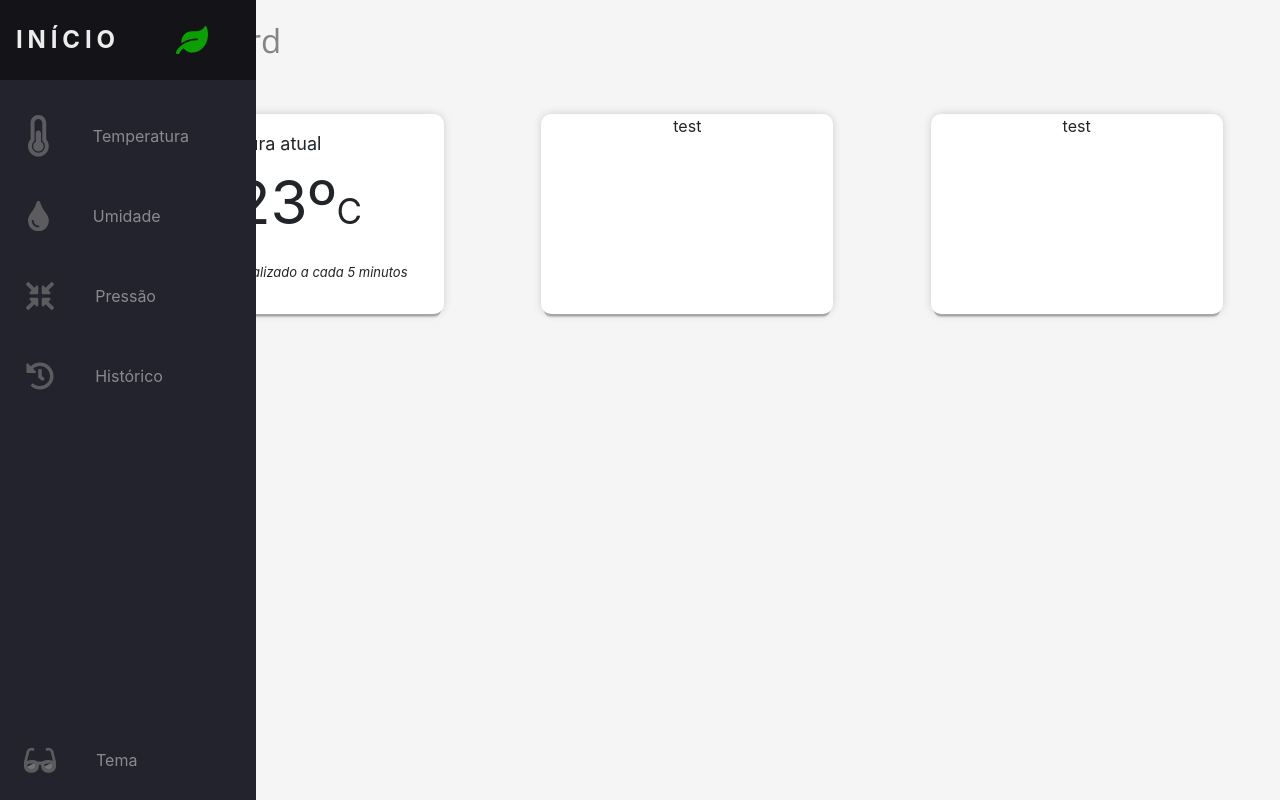
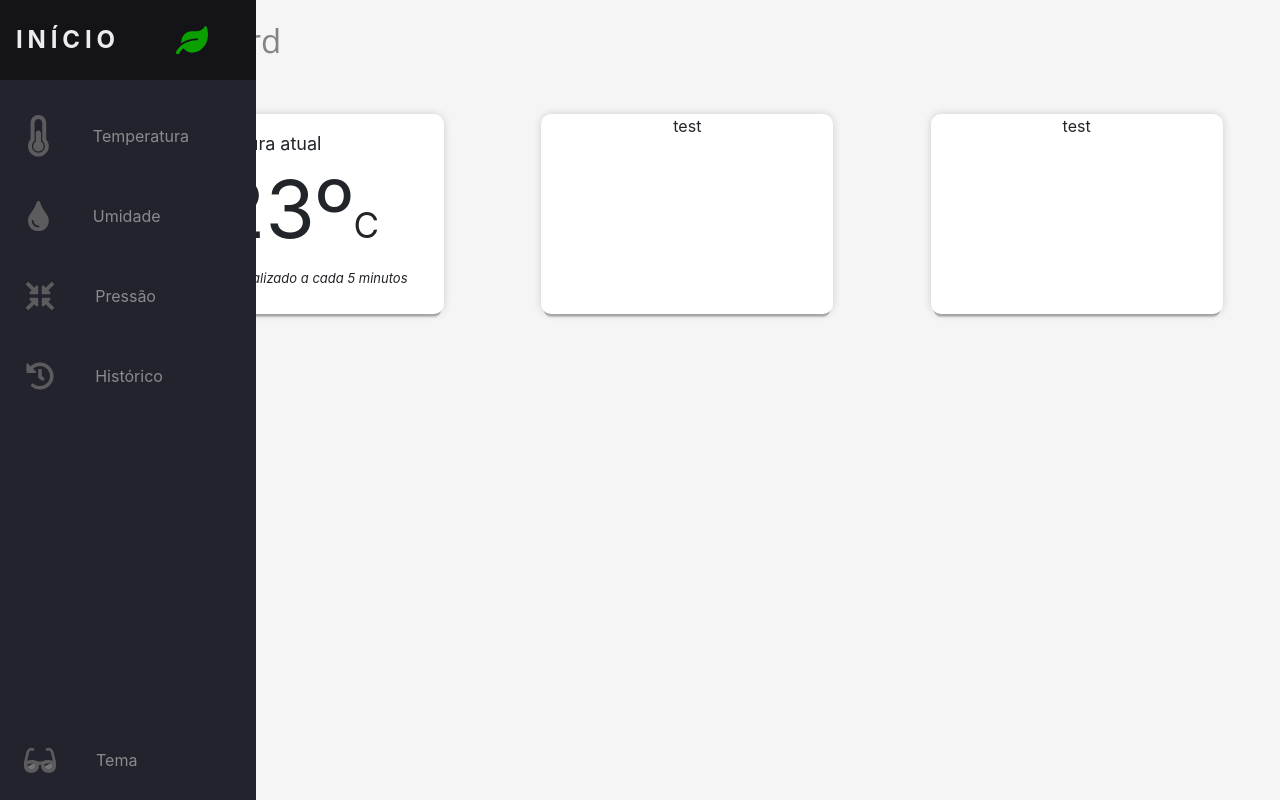
Before and after one commit to JoaoLourencao/Estufa-Inteligente, a PHP site: page / in a window 1280 px wide. Run offline with PHP 8.4, Linux system fonts and the light colour scheme; some libraries are stand-ins or nearby versions.

Commit message:
update css

```diff
--- a/css/newStyle.css
+++ b/css/newStyle.css
@@ -256,7 +256,7 @@ canvas#myChart {
                0px 6px 0px -3px rgba(0,0,0,.1),
                0px 8px 0px -4px rgba(0,0,0,.05);
     transition: box-shadow .3s ease-out;
-    transition: 0.7s;
+    transition: 0.9s;
     border-radius: 10px;
 }
 #cardTemp:hover{
@@ -273,17 +273,20 @@ canvas#myChart {
     text-align: left;
     font-size: 18px;
     margin-top: 2vh;
+    margin-bottom: 0vh;
 }
 
 .descCards{
     text-align: center;
-    font-size: 60px;
-    margin-top: -2vh;
+    font-size: 80px;
+    margin-top: -1vh;
+    margin-bottom: 0vh;
 }
 
 .desc2Cards{
     text-align: center;
     font-size: 13px;
-    margin-top: 2vh;
+    margin-top: 0vh;
     font-style: italic;
+    margin-bottom: 0vh;
 }
```
